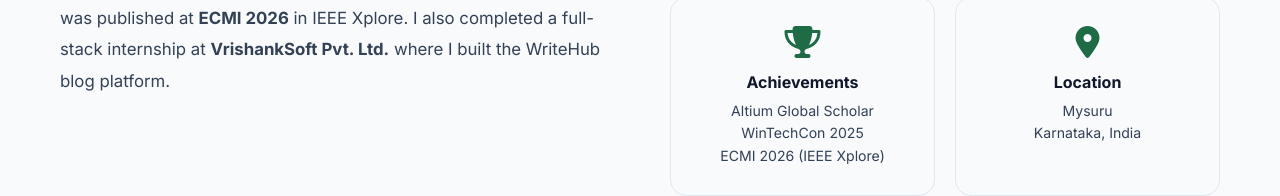
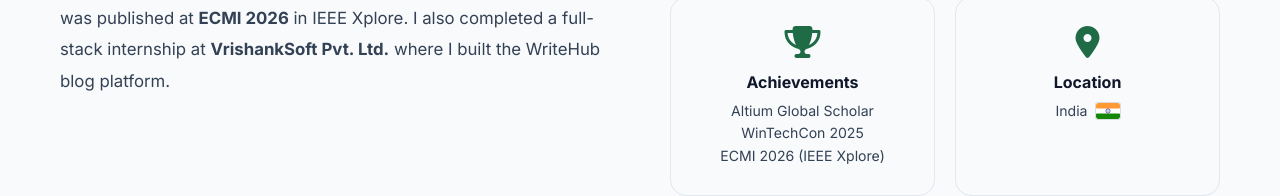
Before and after one commit to SrushtiSriDatta/SrushtiSriDatta.github.io, a plain HTML site: page index.html in a window 1280 px wide. Shown: the part 1219-1415 px from the top of the page. Drawn offline with Linux system fonts and the light colour scheme.

Commit message:
Location: India

```diff
--- a/index.html
+++ b/index.html
@@ -67,7 +67,7 @@
         <div class="about-card reveal"><i class="fas fa-graduation-cap"></i><h3>Education</h3><p>BE ECE Honours <br/>GSSSIETW, VTU<br/>CGPA: 8.69/10</p></div>
         <div class="about-card reveal"><i class="fas fa-laptop-code"></i><h3>Internship</h3><p>Full Stack Dev Intern<br/>VrishankSoft Pvt. Ltd.<br/>Feb–May 2026</p></div>
         <div class="about-card reveal"><i class="fas fa-trophy"></i><h3>Achievements</h3><p>Altium Global Scholar<br/>WinTechCon 2025<br/>ECMI 2026 (IEEE Xplore)</p></div>
-        <div class="about-card reveal"><i class="fas fa-map-marker-alt"></i><h3>Location</h3><p>Mysuru<br/>Karnataka, India</p></div>
+        <div class="about-card reveal"><i class="fas fa-map-marker-alt"></i><h3>Location</h3><p class="footer-country">India <svg class="flag" width="24" height="16" viewBox="0 0 24 16" aria-label="Flag of India" role="img"><rect width="24" height="16" rx="2" fill="#fff"/><rect width="24" height="5.34" rx="2" fill="#FF9933"/><rect y="10.66" width="24" height="5.34" rx="2" fill="#138808"/><rect y="3" width="24" height="2.34" fill="#FF9933"/><rect y="10.66" width="24" height="2.34" fill="#138808"/><circle cx="12" cy="8" r="2.1" fill="none" stroke="#000080" stroke-width="0.6"/><circle cx="12" cy="8" r="0.5" fill="#000080"/></svg></p></div>
       </div>
     </div>
   </section>
```
